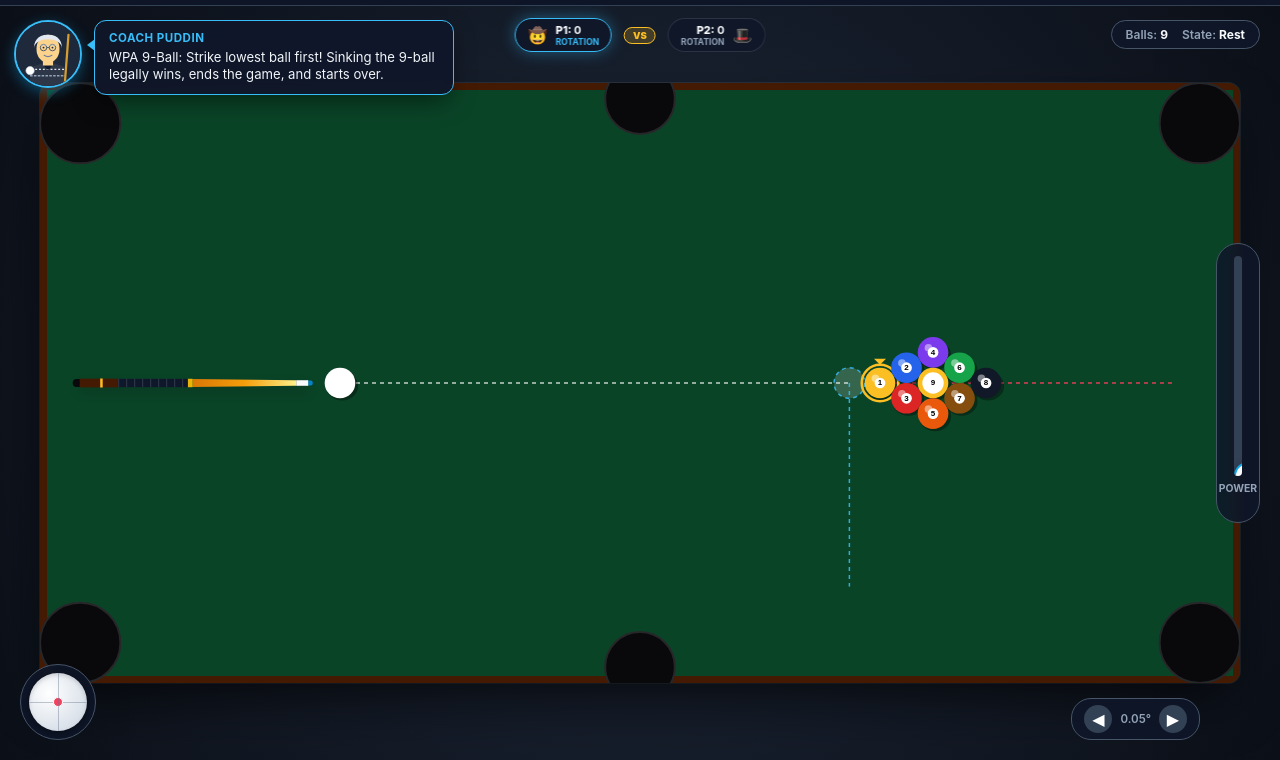
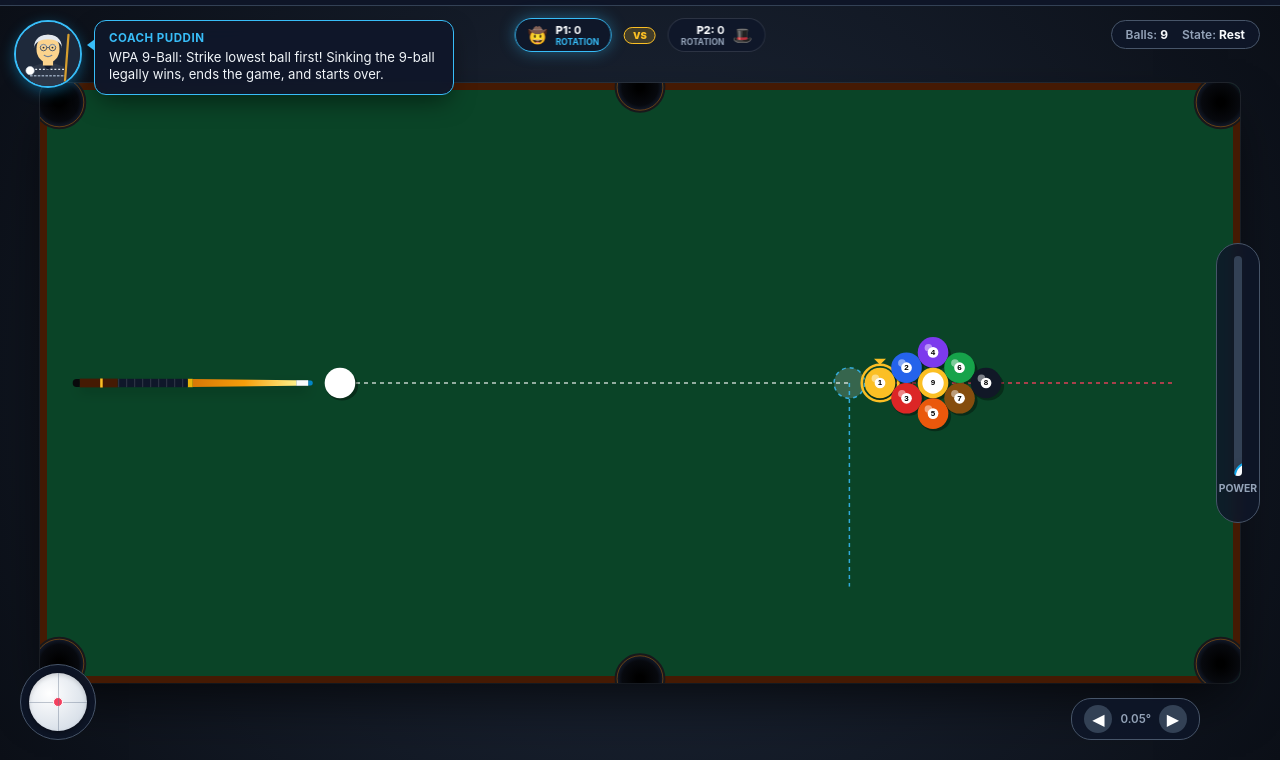
Before and after one commit to Truckyabub1/puddin-pool, a plain HTML site: page web/index.html in a window 1280 px wide. Shown: the part 40-800 px from the top of the page. Drawn offline with Linux system fonts and the light colour scheme.

Commit message:
feat: resize pockets to regulation WPA pro dimensions and add pocket jaw rattle physics

```diff
--- a/web/index.html
+++ b/web/index.html
@@ -717,16 +717,18 @@
 
       scale = w / TABLE_WIDTH_M;
 
-      // Pockets positions
+      // Pockets positions - Realistic WPA Regulation Pro Dimensions
       pockets.length = 0;
-      const cornerR = 0.075;
-      const midR = 0.065;
-      pockets.push({ x: cornerR, y: cornerR, r: cornerR });
-      pockets.push({ x: TABLE_WIDTH_M * 0.5, y: 0.03, r: midR });
-      pockets.push({ x: TABLE_WIDTH_M - cornerR, y: cornerR, r: cornerR });
-      pockets.push({ x: cornerR, y: TABLE_HEIGHT_M - cornerR, r: cornerR });
-      pockets.push({ x: TABLE_WIDTH_M * 0.5, y: TABLE_HEIGHT_M - 0.03, r: midR });
-      pockets.push({ x: TABLE_WIDTH_M - cornerR, y: TABLE_HEIGHT_M - cornerR, r: cornerR });
+      const cornerOffset = 0.036;
+      const cornerDropR = 0.048;
+      const sideDropR = 0.045;
+      const sideOffset = 0.008;
+      pockets.push({ x: cornerOffset, y: cornerOffset, r: cornerDropR });
+      pockets.push({ x: TABLE_WIDTH_M * 0.5, y: sideOffset, r: sideDropR });
+      pockets.push({ x: TABLE_WIDTH_M - cornerOffset, y: cornerOffset, r: cornerDropR });
+      pockets.push({ x: cornerOffset, y: TABLE_HEIGHT_M - cornerOffset, r: cornerDropR });
+      pockets.push({ x: TABLE_WIDTH_M * 0.5, y: TABLE_HEIGHT_M - sideOffset, r: sideDropR });
+      pockets.push({ x: TABLE_WIDTH_M - cornerOffset, y: TABLE_HEIGHT_M - cornerOffset, r: cornerDropR });
     }
 
     function resetRack(mode = currentMode) {
@@ -909,12 +911,21 @@
         }
       }
 
-      // 2. Pocket capture
+      // 2. Pocket capture with realistic jaw rattle rejection
       for (const b of balls) {
         if (b.isSunk) continue;
+        const spd = Math.hypot(b.vx, b.vy);
         for (const p of pockets) {
           const dist = Math.hypot(b.x - p.x, b.y - p.y);
           if (dist < p.r) {
+            // Realistic pocket facing rattle rejection
+            if (spd > 3.6 && dist > p.r * 0.60) {
+              b.vx = -b.vx * 0.45;
+              b.vy = -b.vy * 0.45;
+              audio.playCushion(spd * 0.5);
+              continue;
+            }
+
             b.isSunk = true;
             b.vx = 0;
             b.vy = 0;
@@ -1141,12 +1152,30 @@
           ctx.restore();
         }
 
+        // 1. Recessed Pocket Drop Well (3D Depth Gradient)
+        const wellGrad = ctx.createRadialGradient(px, py, pr * 0.15, px, py, pr);
+        wellGrad.addColorStop(0, "#000000");
+        wellGrad.addColorStop(0.7, "#07090e");
+        wellGrad.addColorStop(0.92, "#111827");
+        wellGrad.addColorStop(1, "#1f2937");
+
+        ctx.fillStyle = wellGrad;
         ctx.beginPath();
         ctx.arc(px, py, pr, 0, Math.PI * 2);
-        ctx.fillStyle = "#09090b";
         ctx.fill();
-        ctx.lineWidth = 2;
-        ctx.strokeStyle = "#27272a";
+
+        // 2. Molded Rubber Pocket Liner Rim
+        ctx.strokeStyle = "#18181b";
+        ctx.lineWidth = 2.5;
+        ctx.beginPath();
+        ctx.arc(px, py, pr, 0, Math.PI * 2);
+        ctx.stroke();
+
+        // 3. Tournament Brass Casting Bezel Ring
+        ctx.strokeStyle = "rgba(217, 119, 6, 0.4)";
+        ctx.lineWidth = 1.0;
+        ctx.beginPath();
+        ctx.arc(px, py, pr - 1.2, 0, Math.PI * 2);
         ctx.stroke();
       }
 
```
Also changed, not shown: web-client/src/physics/WebBilliardsEngine.ts (+8 -7 lines).
